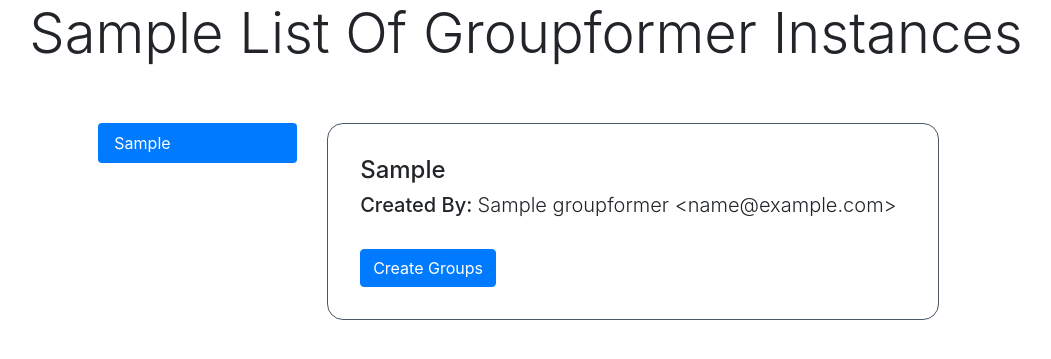
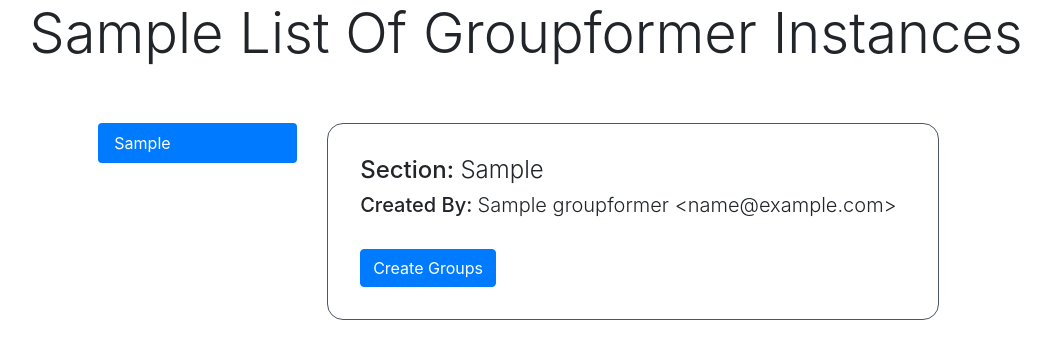
Before and after one commit to snowminc/Groupformer, a Django app: page /results_screen/groupformer_list/ in a window 1280 px wide. Shown: the top 359 px of the page, without its empty margins (114-1165 px from the left). Run offline with Django 3.2, Linux system fonts and the light colour scheme; tables that the repository leaves empty hold one stand-in row (values such as "Sample post"); some libraries are stand-ins or nearby versions.

Commit message:
minor formatting change for section name

```diff
--- a/results_screen/templates/results_screen_main/groupformer_list.html
+++ b/results_screen/templates/results_screen_main/groupformer_list.html
@@ -55,7 +55,7 @@
                                     <div class="custom-form-box">
                                         <form action='#' class="needs-validation" novalidate>
                                             <form class="form-inline" action="#">
-                                                <h4>{{ gf.class_section }}</h4>
+                                                <h4>Section: <span style="font-weight: 300;">{{ gf.class_section }}</span></h4>
                                                 <h5>Created By: <span style="font-weight: 300;">{{ gf.prof_name }} &lt;{{ gf.prof_email }}&gt; </span></h5>
                                                 <br>
                                                 <input type="hidden" name="id" value="{{ gf.id }}">
```
